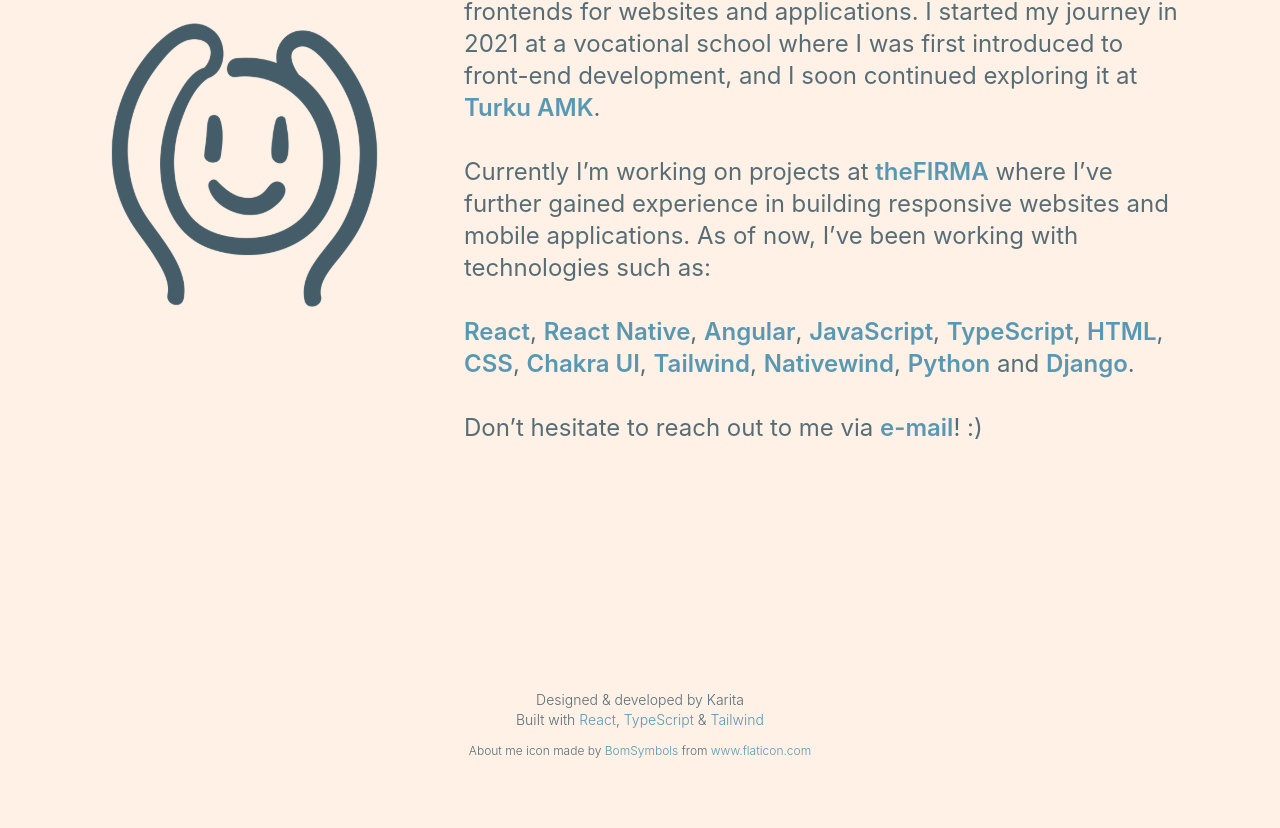
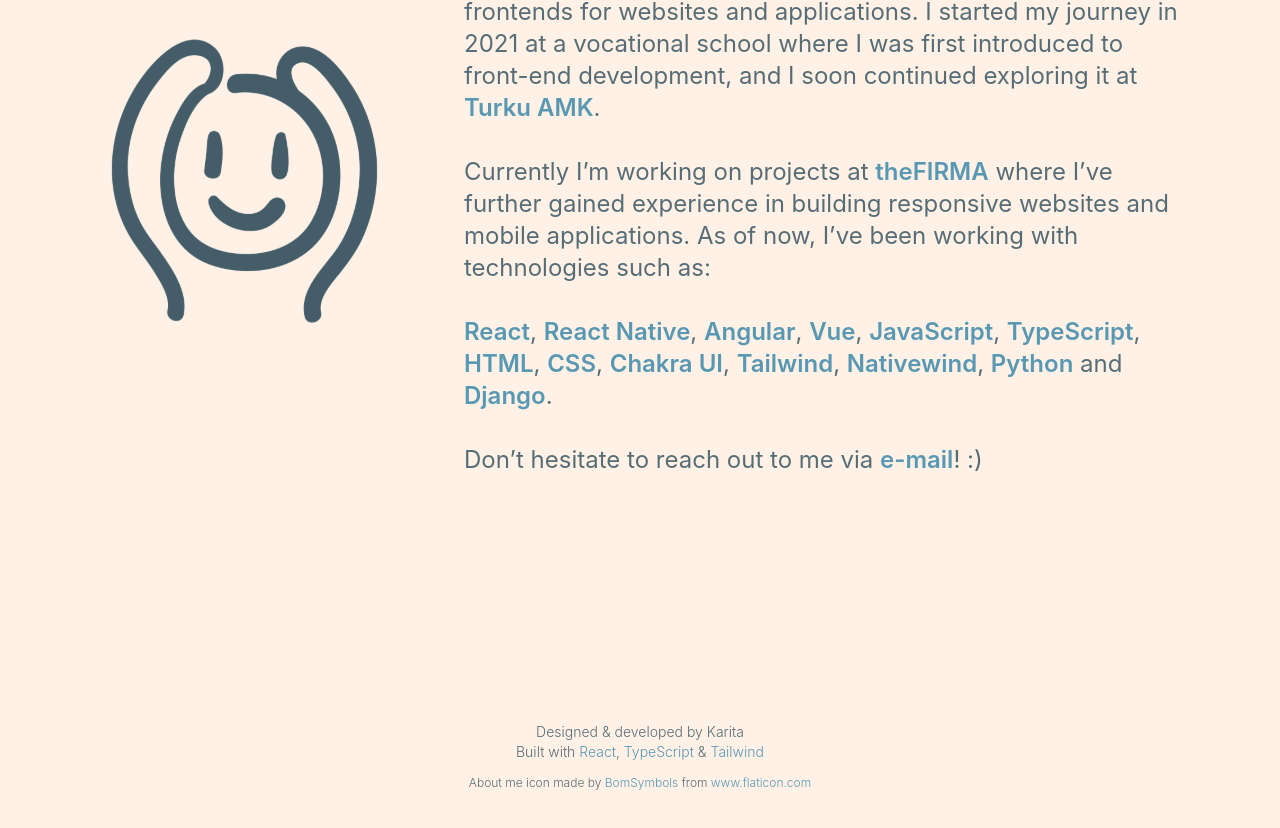
Before and after one commit to KaritaLaine/karita, a React (Vite) app in the folder karita/: page / in a window 1280 px wide. Shown: the part 1334-2162 px from the top of the page. Built offline with nearby package versions, Linux system fonts and the light colour scheme.

Commit message:
feat: add vue

```diff
--- a/karita/src/pages/home/home.tsx
+++ b/karita/src/pages/home/home.tsx
@@ -7,6 +7,7 @@ export const Home = () => {
     { name: "React", url: "https://react.dev/" },
     { name: "React Native", url: "https://reactnative.dev/" },
     { name: "Angular", url: "https://angular.dev/" },
+    { name: "Vue", url: "https://vuejs.org/" },
     {
       name: "JavaScript",
       url: "https://developer.mozilla.org/docs/Web/JavaScript",
```
